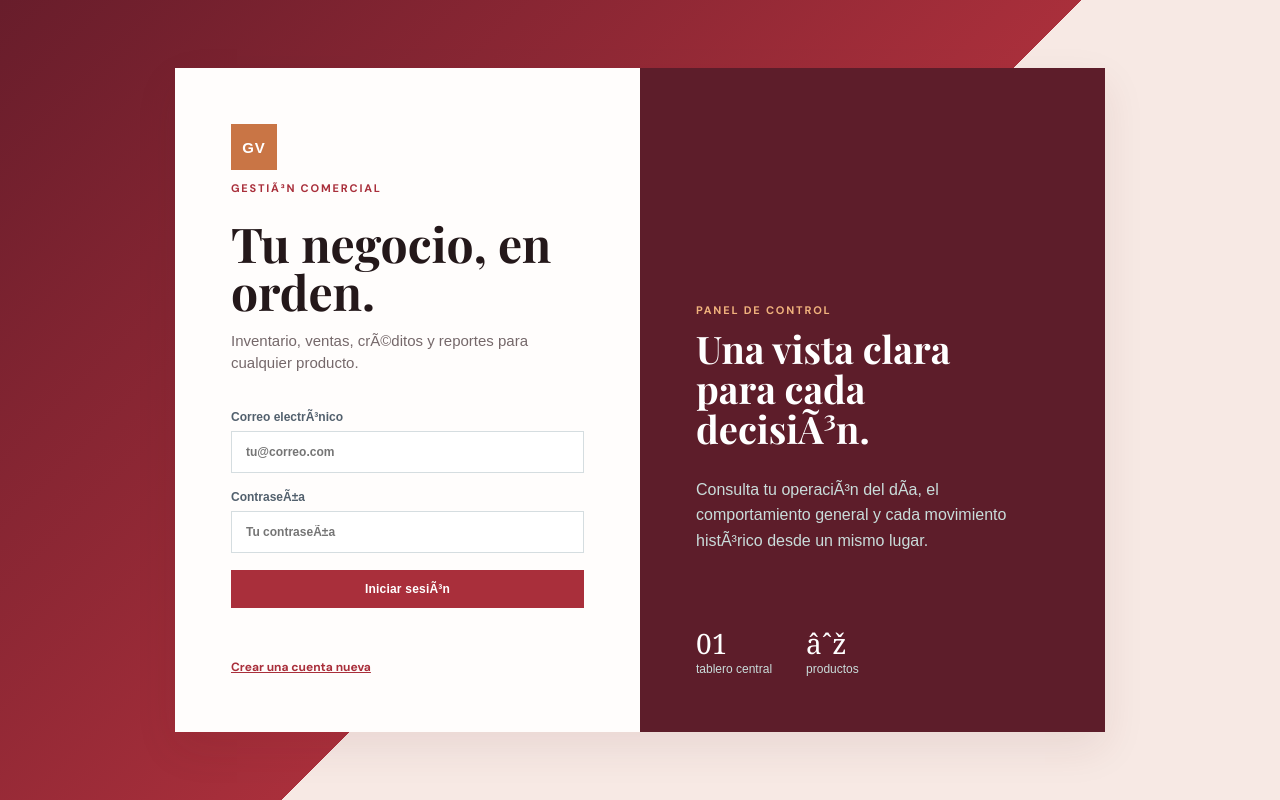
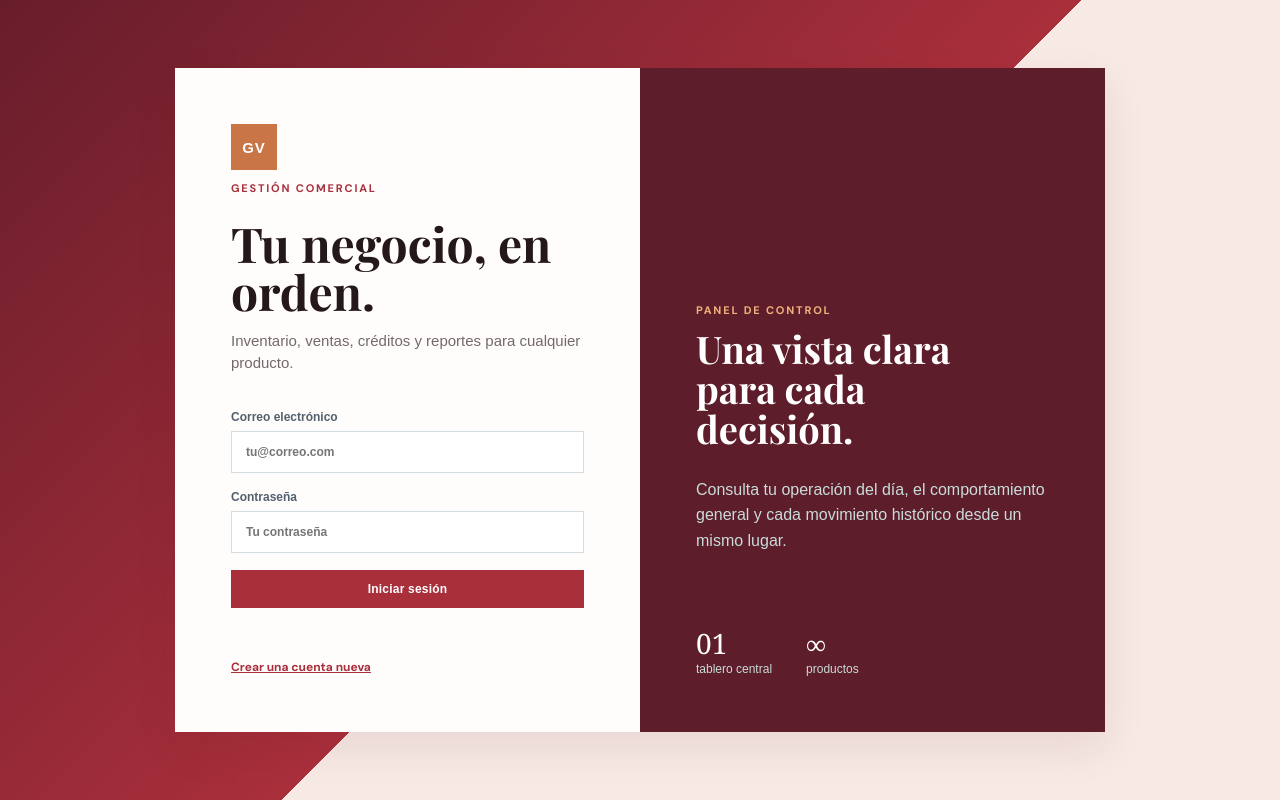
Before and after one commit to harinrc/venta-de-gaseosas, a plain HTML site: page index.html in a window 1280 px wide. Drawn offline with nearby package versions, Linux system fonts and the light colour scheme; no server answers.

Commit message:
ortografia

```diff
--- a/index.html
+++ b/index.html
@@ -4,7 +4,7 @@
     <meta charset="UTF-8">
     <meta name="viewport" content="width=device-width, initial-scale=1.0">
     <meta name="theme-color" content="#a92f3b">
-    <meta name="description" content="Gestor de Ventas para administrar inventario, ventas contado, crÃ©ditos y reportes de cualquier negocio.">
+    <meta name="description" content="Gestor de Ventas para administrar inventario, ventas contado, créditos y reportes de cualquier negocio.">
     <meta name="application-name" content="Gestor de Ventas">
     <meta name="apple-mobile-web-app-title" content="Gestor de Ventas">
     <meta name="robots" content="index, follow">
@@ -13,16 +13,16 @@
     <meta property="og:site_name" content="Gestor de Ventas">
     <meta property="og:locale" content="es_ES">
     <meta property="og:title" content="Gestor de Ventas | Controla tu negocio">
-    <meta property="og:description" content="Administra productos, inventario, ventas contado, crÃ©ditos y reportes desde un solo lugar.">
+    <meta property="og:description" content="Administra productos, inventario, ventas contado, créditos y reportes desde un solo lugar.">
     <meta property="og:url" content="https://harinrc.github.io/venta-de-gaseosas/">
     <meta property="og:image" content="https://harinrc.github.io/venta-de-gaseosas/social-card.jpg">
     <meta property="og:image:type" content="image/jpeg">
     <meta property="og:image:width" content="1200">
     <meta property="og:image:height" content="630">
-    <meta property="og:image:alt" content="Gestor de Ventas, panel de gestiÃ³n comercial">
+    <meta property="og:image:alt" content="Gestor de Ventas, panel de gestión comercial">
     <meta name="twitter:card" content="summary_large_image">
     <meta name="twitter:title" content="Gestor de Ventas | Controla tu negocio">
-    <meta name="twitter:description" content="Inventario, ventas, crÃ©ditos y reportes para cualquier negocio.">
+    <meta name="twitter:description" content="Inventario, ventas, créditos y reportes para cualquier negocio.">
     <meta name="twitter:image" content="https://harinrc.github.io/venta-de-gaseosas/social-card.jpg">
     <link rel="manifest" href="./manifest.json">
     <link rel="stylesheet" href="./css/styles.css">
@@ -32,29 +32,29 @@
     <main class="login-shell">
         <section class="login-panel">
             <div class="brand-mark">GV</div>
-            <p class="eyebrow">GestiÃ³n comercial</p>
+            <p class="eyebrow">Gestión comercial</p>
             <h1>Tu negocio, en orden.</h1>
-            <p class="muted">Inventario, ventas, crÃ©ditos y reportes para cualquier producto.</p>
+            <p class="muted">Inventario, ventas, créditos y reportes para cualquier producto.</p>
             <form id="authForm" class="stack-form">
-                <label>Correo electrÃ³nico<input type="email" id="authEmail" placeholder="tu@correo.com" required></label>
-                <label>ContraseÃ±a<input type="password" id="authPassword" placeholder="Tu contraseÃ±a" required></label>
-                <button class="button button-primary" type="submit">Iniciar sesiÃ³n</button>
+                <label>Correo electrónico<input type="email" id="authEmail" placeholder="tu@correo.com" required></label>
+                <label>Contraseña<input type="password" id="authPassword" placeholder="Tu contraseña" required></label>
+                <button class="button button-primary" type="submit">Iniciar sesión</button>
                 <p id="authMessage" class="form-message" role="alert"></p>
             </form>
             <button id="showRegister" class="text-button" type="button">Crear una cuenta nueva</button>
             <form id="registerForm" class="stack-form hidden">
                 <label>Nombre<input type="text" id="registerName" placeholder="Tu nombre" required></label>
-                <label>Correo electrÃ³nico<input type="email" id="registerEmail" placeholder="tu@correo.com" required></label>
-                <label>ContraseÃ±a<input type="password" id="registerPassword" placeholder="MÃ­nimo 6 caracteres" minlength="6" required></label>
+                <label>Correo electrónico<input type="email" id="registerEmail" placeholder="tu@correo.com" required></label>
+                <label>Contraseña<input type="password" id="registerPassword" placeholder="Mínimo 6 caracteres" minlength="6" required></label>
                 <button class="button button-primary" type="submit">Crear cuenta</button>
                 <p id="registerMessage" class="form-message" role="alert"></p>
             </form>
         </section>
         <aside class="login-aside">
             <span class="aside-kicker">Panel de control</span>
-            <h2>Una vista clara para cada decisiÃ³n.</h2>
-            <p>Consulta tu operaciÃ³n del dÃ­a, el comportamiento general y cada movimiento histÃ³rico desde un mismo lugar.</p>
-            <div class="aside-stats"><span><strong>01</strong> tablero central</span><span><strong>âˆž</strong> productos</span></div>
+            <h2>Una vista clara para cada decisión.</h2>
+            <p>Consulta tu operación del día, el comportamiento general y cada movimiento histórico desde un mismo lugar.</p>
+            <div class="aside-stats"><span><strong>01</strong> tablero central</span><span><strong>∞</strong> productos</span></div>
         </aside>
     </main>
     <script type="module" src="./js/auth.js"></script>
```
Also changed, not shown: creditos.html (+1 -1 lines), dashboard.html (+1 -1 lines), reportes.html (+1 -1 lines), ventas.html (+1 -1 lines).
